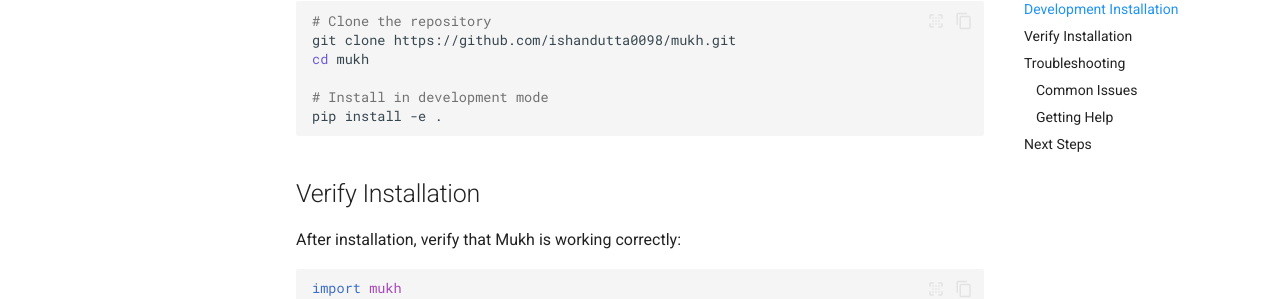
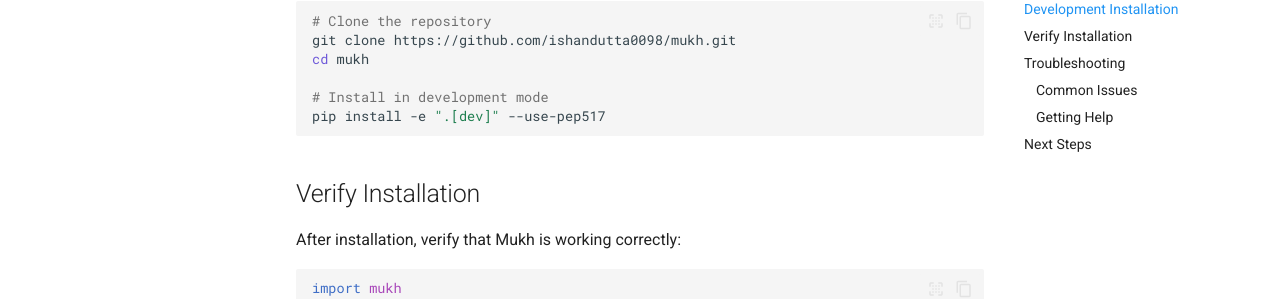
Before and after one commit to prityushsingh/mukh, an MkDocs documentation site: the page built from docs/getting-started/installation.md, in a window 1280 px wide and 900 px high, scrolled down 577 px. Shown: the part 153-452 px from the top of the window. Built offline with MkDocs 1.6.1 and Material for MkDocs 9.7.7, drawn with Linux system fonts in a browser that asks for light colours; comment, search, counter and statistics services are not loaded.

Commit message:
docs: fix dev install command in installation.md (#8)

````diff
--- a/docs/getting-started/installation.md
+++ b/docs/getting-started/installation.md
@@ -26,7 +26,7 @@
 cd mukh
 
 # Install in development mode
-pip install -e .
+pip install -e ".[dev]" --use-pep517
 ```
 
 ## Verify Installation
````
